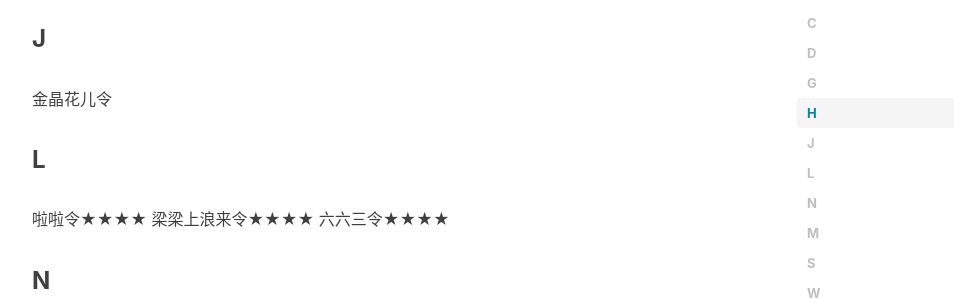
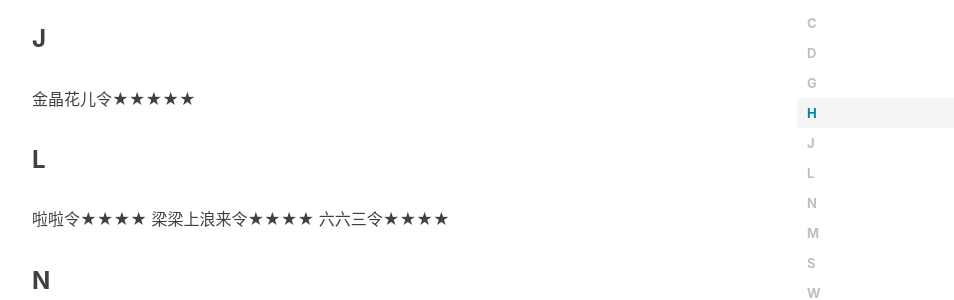
Before and after one commit to YuenTsheh/YuenTsheh.github.io, a Jekyll site: the page built from _posts/special_catalog/2020-01-05-花儿自选集.md, in a window 1280 px wide and 900 px high, scrolled down 1779 px. Shown: the part 171-471 px from the top of the window, without its empty margins (233-1187 px from the left). Built offline with Jekyll 4.4.1, drawn with Linux system fonts in a browser that asks for light colours; nearby versions of some CDN libraries; our own code applies the rules of GitHub Pages for plain Markdown files; comment, search, counter and statistics services are not loaded.

Commit message:
2020/07/11   16:40:11.89 AutoCommit.bat by YuenTsheh

```diff
--- a/_posts/special_catalog/2020-01-05-花儿自选集.md
+++ b/_posts/special_catalog/2020-01-05-花儿自选集.md
@@ -52,7 +52,7 @@ catalog: true
 湟源令
 
 ### J
-金晶花儿令
+金晶花儿令★★★★★
 
 ### L
 啦啦令★★★★
```
